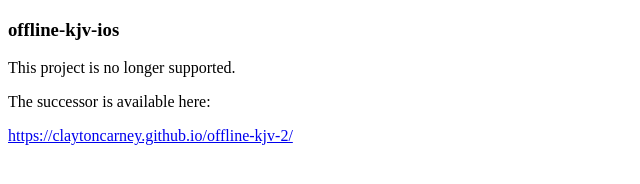
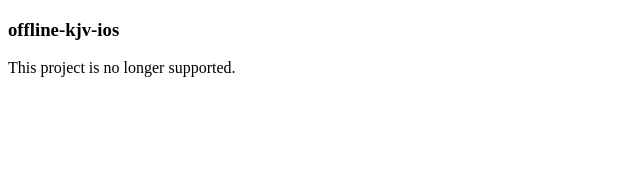
Before and after one commit to claytoncarney/offline-kjv-ios, a plain HTML site: page index.html in a window 1280 px wide. Shown: the whole page, without its empty margins (0-640 px from the left). Drawn offline with Linux system fonts and the light colour scheme.

Commit message:
Update index.html

```diff
--- a/index.html
+++ b/index.html
@@ -9,7 +9,5 @@
 <body>
   <h3>offline-kjv-ios</h3>
   <p>This project is no longer supported.</p>
-  <p>The successor is available here:</p>
-  <p><a href="https://claytoncarney.github.io/offline-kjv-2/">https://claytoncarney.github.io/offline-kjv-2/</a></p>
 </body>
 </html>
```
